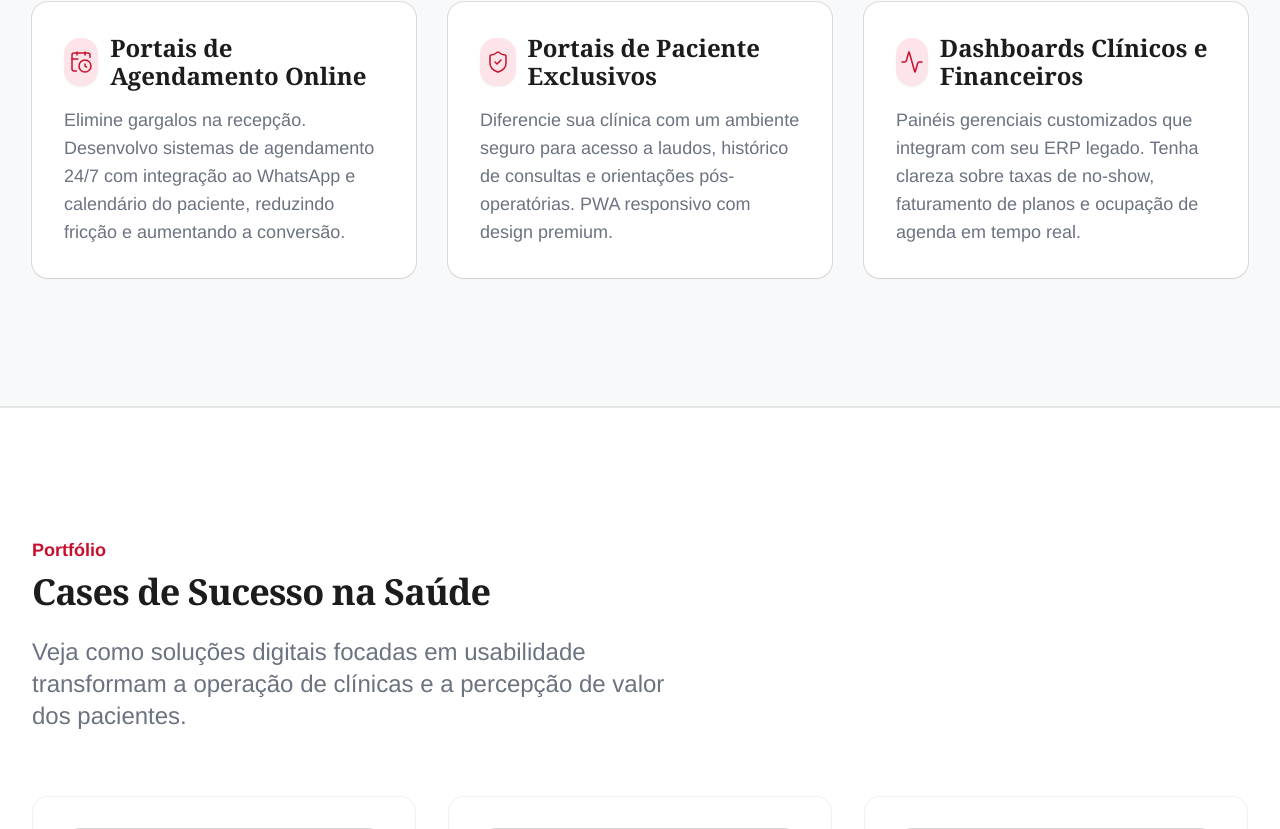
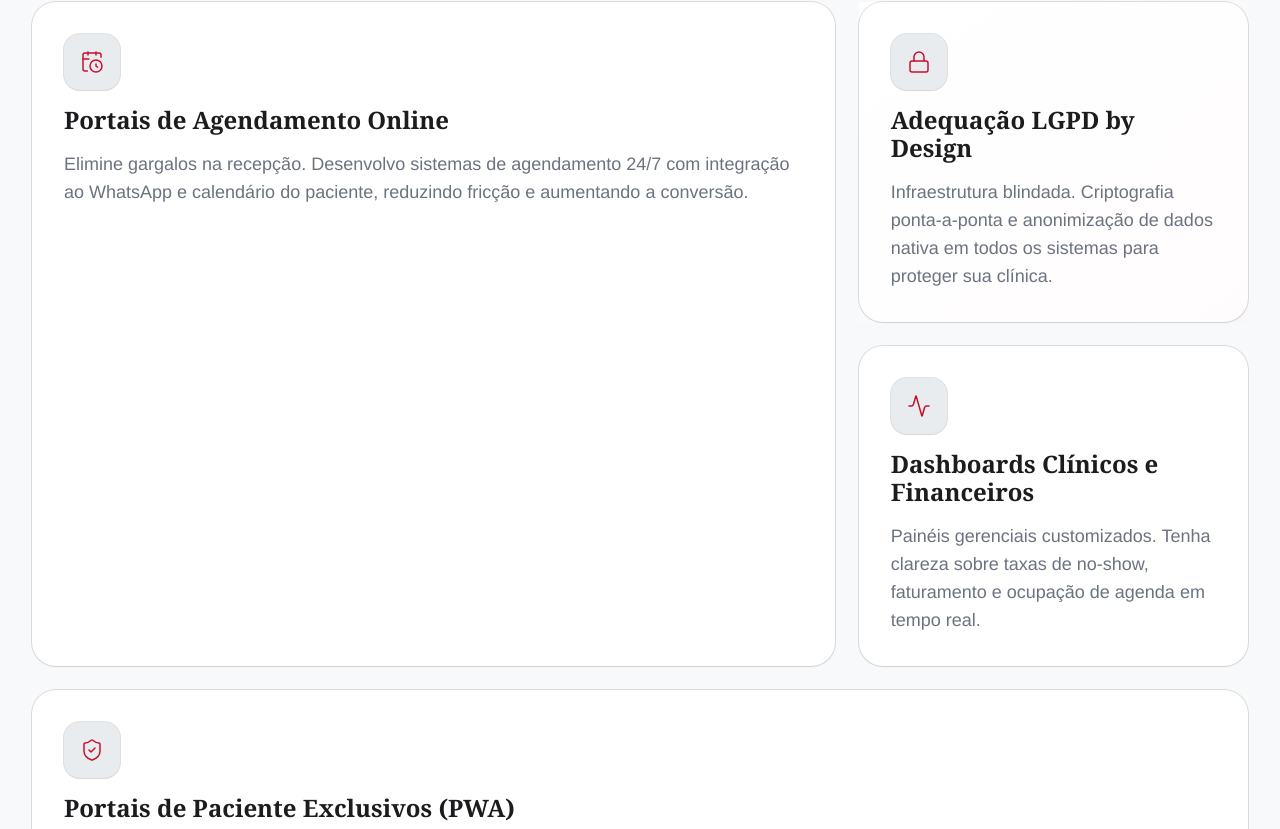
Before and after one commit to PedroVonMises/healthfolio, a Next.js app: page / in a window 1280 px wide. Shown: the part 1631-2460 px from the top of the page. Built offline with nearby package versions, Linux system fonts and the light colour scheme; no server answers; a web font is replaced by a local one.

Commit message:
feat: add Services and Projects showcase sections to landing page

```diff
--- a/src/components/sections/Projects.tsx
+++ b/src/components/sections/Projects.tsx
@@ -49,8 +49,14 @@ export default function Projects() {
             <FadeIn key={project.id} delay={0.2 + index * 0.1}>
               <Spotlight className="h-full rounded-2xl ring-1 ring-inset ring-border/50 bg-bg hover:ring-primary/30 transition-all duration-300 hover:shadow-lg group">
                 <article className="flex max-w-xl flex-col items-start justify-between p-6 sm:p-8 h-full relative z-10">
-                  <div className="relative w-full overflow-hidden rounded-xl mb-6">
-                    <div className="aspect-[16/9] w-full bg-surface-2 object-cover sm:aspect-[2/1] lg:aspect-[3/2] flex items-center justify-center border border-border transition-all duration-500 group-hover:scale-105 group-hover:border-primary/30">
+                  <div className="relative w-full overflow-hidden rounded-xl mb-6 ring-1 ring-border bg-surface-2 group-hover:ring-primary/30 transition-colors duration-500">
+                    {/* Faux Window Frame (MacBook style) */}
+                    <div className="w-full h-8 bg-surface border-b border-border flex items-center px-4 gap-1.5 z-20 relative">
+                      <div className="w-2.5 h-2.5 rounded-full bg-red-400/80"></div>
+                      <div className="w-2.5 h-2.5 rounded-full bg-amber-400/80"></div>
+                      <div className="w-2.5 h-2.5 rounded-full bg-green-400/80"></div>
+                    </div>
+                    <div className="aspect-[16/9] w-full bg-surface-2 object-cover sm:aspect-[2/1] lg:aspect-[3/2] flex items-center justify-center transition-transform duration-700 group-hover:scale-105">
                       <ImageIcon className="h-8 w-8 text-text-faint transition-colors duration-500 group-hover:text-primary/50" />
                     </div>
                   </div>
--- a/src/components/sections/Services.tsx
+++ b/src/components/sections/Services.tsx
@@ -1,28 +1,35 @@
 import React from 'react';
 import FadeIn from '@/components/ui/FadeIn';
-import { CalendarClock, ShieldCheck, Activity } from 'lucide-react';
+import { CalendarClock, ShieldCheck, Activity, Lock } from 'lucide-react';
 
 const services = [
   {
     id: 1,
     title: 'Portais de Agendamento Online',
-    description:
-      'Elimine gargalos na recepção. Desenvolvo sistemas de agendamento 24/7 com integração ao WhatsApp e calendário do paciente, reduzindo fricção e aumentando a conversão.',
+    description: 'Elimine gargalos na recepção. Desenvolvo sistemas de agendamento 24/7 com integração ao WhatsApp e calendário do paciente, reduzindo fricção e aumentando a conversão.',
     icon: <CalendarClock className="h-6 w-6 text-primary" strokeWidth={1.5} />,
+    className: "md:col-span-2 md:row-span-2",
   },
   {
-    id: 2,
-    title: 'Portais de Paciente Exclusivos',
-    description:
-      'Diferencie sua clínica com um ambiente seguro para acesso a laudos, histórico de consultas e orientações pós-operatórias. PWA responsivo com design premium.',
-    icon: <ShieldCheck className="h-6 w-6 text-primary" strokeWidth={1.5} />,
+    id: 4,
+    title: 'Adequação LGPD by Design',
+    description: 'Infraestrutura blindada. Criptografia ponta-a-ponta e anonimização de dados nativa em todos os sistemas para proteger sua clínica.',
+    icon: <Lock className="h-6 w-6 text-primary" strokeWidth={1.5} />,
+    className: "md:col-span-1 md:row-span-1 bg-gradient-to-br from-bg to-primary-highlight/10",
   },
   {
     id: 3,
     title: 'Dashboards Clínicos e Financeiros',
-    description:
-      'Painéis gerenciais customizados que integram com seu ERP legado. Tenha clareza sobre taxas de no-show, faturamento de planos e ocupação de agenda em tempo real.',
+    description: 'Painéis gerenciais customizados. Tenha clareza sobre taxas de no-show, faturamento e ocupação de agenda em tempo real.',
     icon: <Activity className="h-6 w-6 text-primary" strokeWidth={1.5} />,
+    className: "md:col-span-1 md:row-span-1",
+  },
+  {
+    id: 2,
+    title: 'Portais de Paciente Exclusivos (PWA)',
+    description: 'Diferencie sua clínica com um ambiente seguro para acesso a laudos, histórico de consultas e orientações pós-operatórias. Uma experiência premium na palma da mão.',
+    icon: <ShieldCheck className="h-6 w-6 text-primary" strokeWidth={1.5} />,
+    className: "md:col-span-3 md:row-span-1",
   },
 ];
 
@@ -43,23 +50,26 @@ export default function Services() {
           </div>
         </FadeIn>
         <div className="mx-auto mt-16 max-w-2xl sm:mt-20 lg:mt-24 lg:max-w-none">
-          <dl className="grid max-w-xl grid-cols-1 gap-x-8 gap-y-16 lg:max-w-none lg:grid-cols-3">
+          <div className="grid max-w-xl grid-cols-1 gap-6 md:grid-cols-3 md:auto-rows-[1fr] lg:max-w-none">
             {services.map((service, index) => (
-              <FadeIn key={service.id} delay={0.2 + index * 0.1}>
-                <div className="flex flex-col rounded-2xl bg-bg p-8 shadow-sm ring-1 ring-border transition-all duration-300 hover:shadow-lg hover:-translate-y-2 hover:ring-primary/30 h-full">
-                  <dt className="flex items-center gap-x-3 text-lg font-semibold leading-7 text-text font-display">
-                    <div className="flex h-12 w-12 items-center justify-center rounded-xl bg-primary-highlight shadow-sm">
+              <FadeIn key={service.id} delay={0.2 + index * 0.1} className={service.className}>
+                <div className={`relative flex flex-col rounded-3xl bg-bg p-8 shadow-sm ring-1 ring-border transition-all duration-300 hover:shadow-xl hover:-translate-y-1 hover:ring-primary/40 h-full overflow-hidden group ${service.className?.includes('bg-gradient') ? 'bg-gradient-to-br from-bg to-primary-highlight/10' : ''}`}>
+                  {/* Glassmorphism subtle flare on hover */}
+                  <div className="absolute -inset-x-4 -inset-y-4 z-0 bg-gradient-to-r from-transparent via-white/5 to-transparent opacity-0 group-hover:opacity-100 group-hover:translate-x-full duration-1000 transform transition-all pointer-events-none" />
+
+                  <dt className="relative z-10 flex flex-col items-start gap-y-4 text-lg font-semibold leading-7 text-text font-display">
+                    <div className="flex h-14 w-14 items-center justify-center rounded-2xl bg-surface-offset ring-1 ring-border shadow-sm group-hover:scale-110 group-hover:bg-primary-highlight transition-all duration-300">
                       {service.icon}
                     </div>
                     {service.title}
                   </dt>
-                  <dd className="mt-4 flex flex-auto flex-col text-base leading-7 text-text-muted">
+                  <dd className="relative z-10 mt-4 flex flex-auto flex-col text-base leading-7 text-text-muted">
                     <p className="flex-auto">{service.description}</p>
                   </dd>
                 </div>
               </FadeIn>
             ))}
-          </dl>
+          </div>
         </div>
       </div>
     </section>
```
